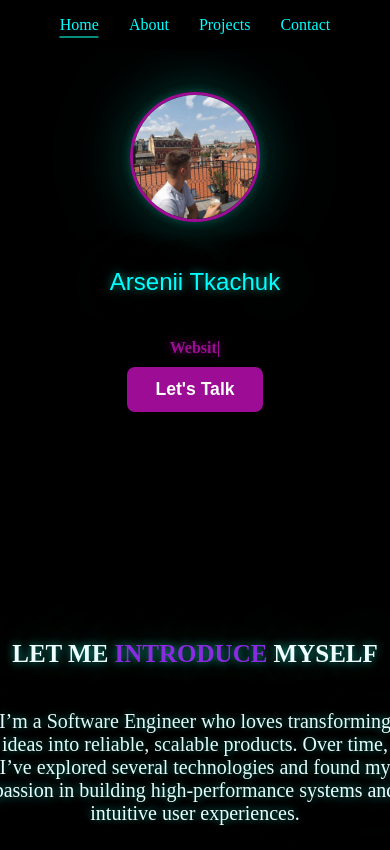
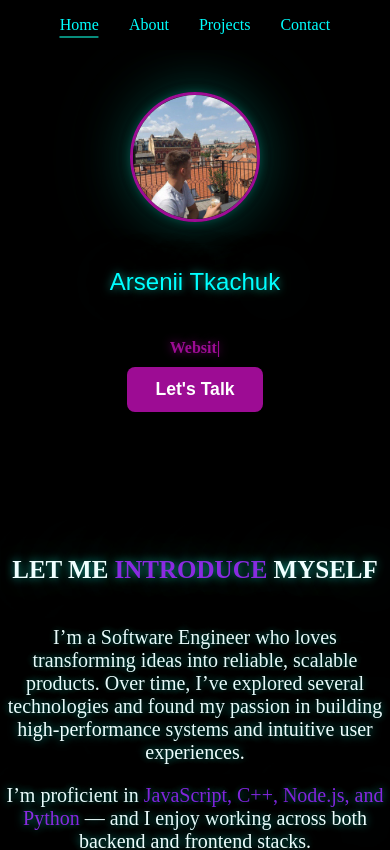
Before and after one commit to ArseniyTkachuk/Portfolio, a Vue app: page / in a window 390 px wide. Shown: the top 850 px of the page. Built offline with nearby package versions, Linux system fonts and the light colour scheme.

Commit message:
додав перехід зі скролом вверх та переробив іконки в контактах

```diff
--- a/src/assets/styles/main.css
+++ b/src/assets/styles/main.css
@@ -1,36 +1,34 @@
-
 *,
 *::before,
 *::after {
-    box-sizing: border-box;
+  box-sizing: border-box;
 }
 
 
 
 html,
 body {
-    margin: 0;
-    padding: 0;
-    height: 100%;
-    overflow-x: hidden;
-    background-color: black;
+  margin: 0;
+  padding: 0;
+  height: 100%;
+  background-color: black;
 }
 
 ::-webkit-scrollbar {
-  width: 7.5px;        /* ширина вертикального скролу */
-  height: 8px;       /* висота горизонтального скролу */
+  width: 7.5px;
+  height: 8px;
 }
 
 ::-webkit-scrollbar-track {
-  background: rgba(255, 255, 255, 0.1);  /* фон треку */
+  background: rgba(255, 255, 255, 0.1);
   border-radius: 6px;
 }
 
 ::-webkit-scrollbar-thumb {
-  background-color: #565356;  /* кольор “ручки” скролу */
+  background-color: #565356;
   border-radius: 6px;
 }
 
 ::-webkit-scrollbar-thumb:hover {
-  background-color: #706f70; /* при наведенні */
+  background-color: #706f70;
 }
--- a/src/components/Header.vue
+++ b/src/components/Header.vue
@@ -11,6 +11,10 @@
 
 </template>
 <script>
+export default {
+    name: "Header",
+
+}
 
 
 </script>
--- a/src/components/Introduce.vue
+++ b/src/components/Introduce.vue
@@ -62,7 +62,7 @@ p {
     }
 
     .content {
-        padding: 10vh;
+        width: 45vh;
     }
 }
 </style>
--- a/src/router/index.js
+++ b/src/router/index.js
@@ -23,10 +23,13 @@ const routes = [
   }
 ]
 
-
 const router = createRouter({
   history: createWebHistory(),
   routes
 })
 
+router.afterEach(() => {
+  window.scrollTo(0, 0)
+})
+
 export default router
--- a/src/views/Contact.vue
+++ b/src/views/Contact.vue
@@ -21,25 +21,26 @@
             <!-- INFO -->
             <div class="contact-info">
                 <div class="info-item">
-                    <i class="devicon-github-original invert-icon"></i>
+                    <img src="https://cdn.simpleicons.org/github/08fdd8" alt="GitHub" class="social_icon" />
                     <a href="https://github.com/yourusername" target="_blank">GitHub</a>
                 </div>
 
                 <div class="info-item">
-                    <i class="devicon-linkedin-plain colored"></i>
-                    <a href="https://linkedin.com/in/yourusername" target="_blank">LinkedIn</a>
+                    <img src="https://cdn.simpleicons.org/instagram/08fdd8" alt="Instagram" class="social_icon" />
+                    <a href="https://instagram.com/yourusername" target="_blank">Instagram</a>
                 </div>
 
                 <div class="info-item">
-                    <img src="https://cdn.simpleicons.org/telegram/08fdd8" alt="Telegram" class="tg_icon" />
-                    <a href="https://t.me/yourusername" target="_blank"> Telegram</a>
+                    <img src="https://cdn.simpleicons.org/telegram/08fdd8" alt="Telegram" class="social_icon" />
+                    <a href="https://t.me/yourusername" target="_blank">Telegram</a>
                 </div>
 
                 <div class="info-item">
-                    <i class="devicon-google-plain colored"></i>
+                    <img src="https://cdn.simpleicons.org/google/08fdd8" alt="Email" class="social_icon" />
                     <span>your.email@gmail.com</span>
                 </div>
             </div>
+
         </div>
     </section>
 </template>
@@ -142,7 +143,7 @@ export default {
     font-size: 18px;
 }
 
-.tg_icon {
+.social_icon {
     width: 28px;
     height: 28px;
 }
```
